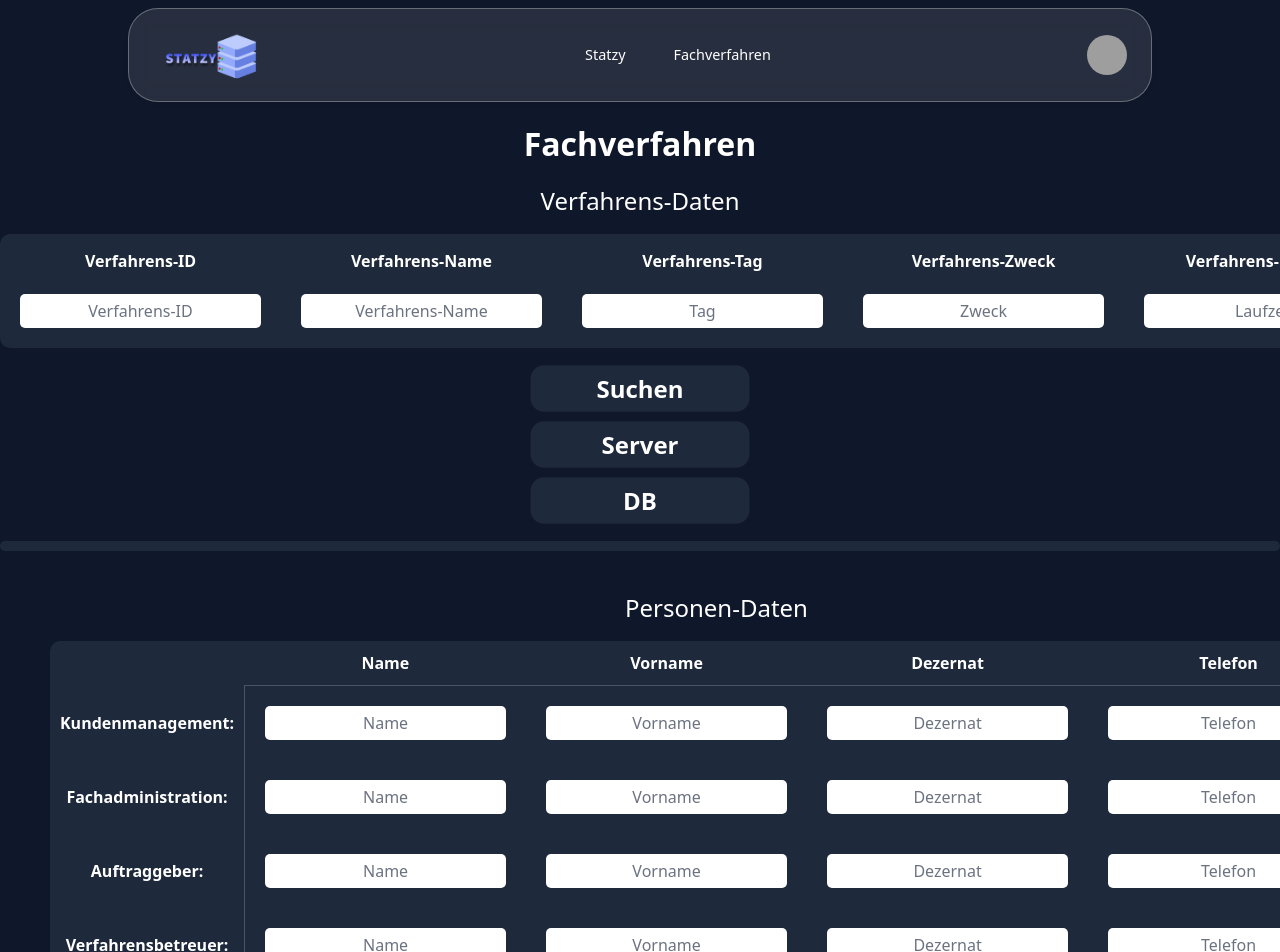
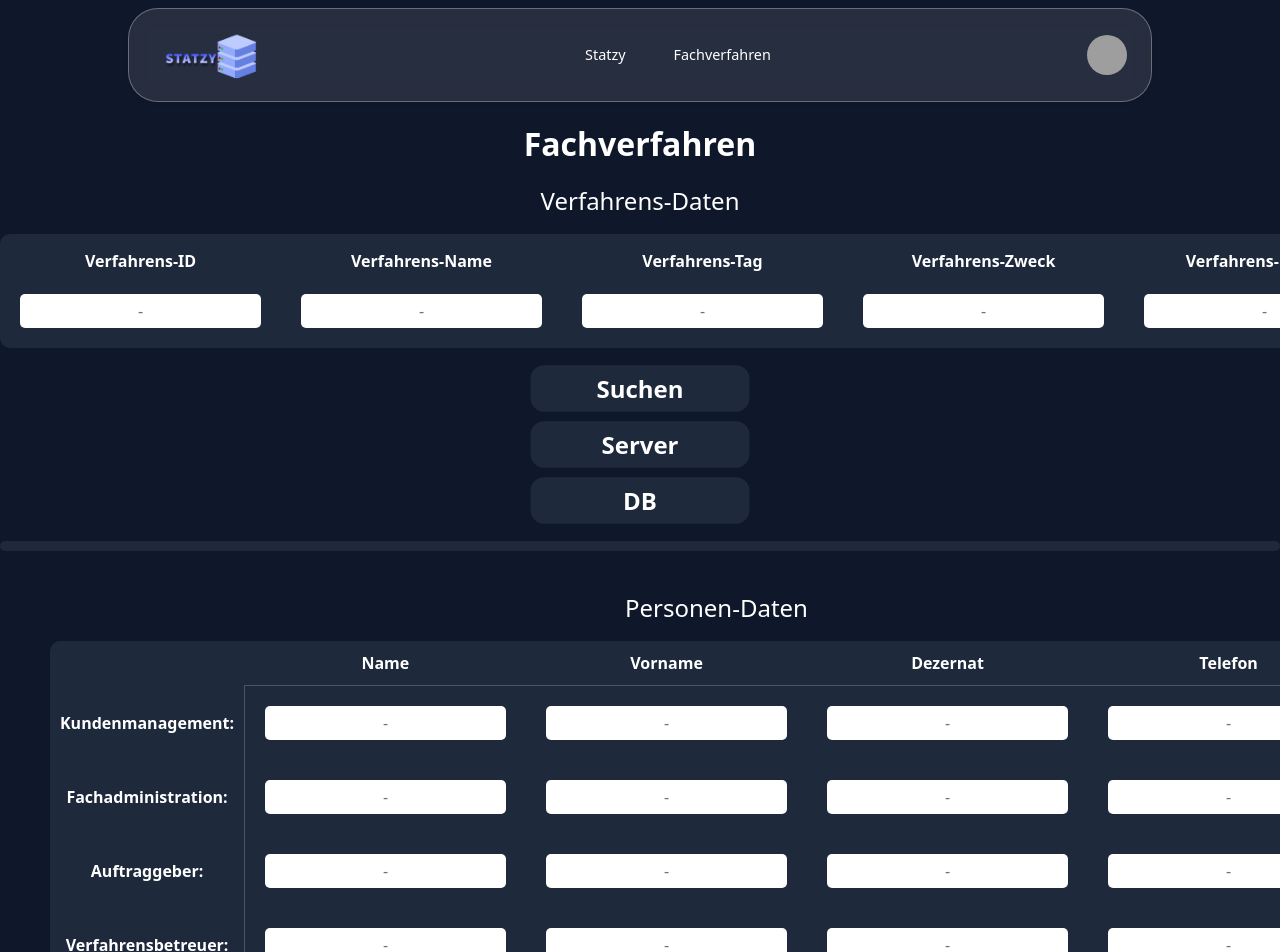
Before and after one commit to LeonKohli/statzy-nuxt, a Nuxt app: page /fachverfahren in a window 1280 px wide. Shown: the top 952 px of the page. Built offline with nearby package versions, Linux system fonts and the light colour scheme; grey boxes are pictures that could not be loaded.

Commit message:
standard-text in eingabefeld

```diff
--- a/pages/fachverfahren.vue
+++ b/pages/fachverfahren.vue
@@ -12,11 +12,11 @@
                     <th class="tablehead"> Verfahrens-Laufzeit </th>
                 </tr>
                 <tr>
-                    <td class="tabledata"> <input class="eingabe" v-model="fachverfahrenId" @keyup.enter="sucheFachverfahren" placeholder="Verfahrens-ID"/> </td>
-                    <td class="tabledata"> <input class="eingabe" v-model="name" placeholder="Verfahrens-Name"/> </td>
-                    <td class="tabledata"> <input class="eingabe" v-model="tag" placeholder="Tag"/> </td>
-                    <td class="tabledata"> <input class="eingabe" v-model="verwendungszweck" placeholder="Zweck"/> </td>
-                    <td class="tabledata"> <input class="eingabe" v-model="laufzeitverfahren" placeholder="Laufzeit"/> </td>
+                    <td class="tabledata"> <input class="eingabe" v-model="fachverfahrenId" @keyup.enter="sucheFachverfahren" placeholder="-"/> </td>
+                    <td class="tabledata"> <input class="eingabe" v-model="name" placeholder="-"/> </td>
+                    <td class="tabledata"> <input class="eingabe" v-model="tag" placeholder="-"/> </td>
+                    <td class="tabledata"> <input class="eingabe" v-model="verwendungszweck" placeholder="-"/> </td>
+                    <td class="tabledata"> <input class="eingabe" v-model="laufzeitverfahren" placeholder="-"/> </td>
                 </tr>
             </table>
             <button class="button" @click="sucheFachverfahren"> Suchen </button>
@@ -47,31 +47,31 @@
                 </tr>
                 <tr>
                     <th class="tableheadside"> Kundenmanagement: </th>
-                    <td class="tabledata"><input class="eingabe" v-model="kundenmanagement.name" placeholder="Name"/></td>
-                    <td class="tabledata"><input class="eingabe" v-model="kundenmanagement.vorname" placeholder="Vorname"/></td>
-                    <td class="tabledata"><input class="eingabe" v-model="kundenmanagement.dezernat" placeholder="Dezernat"/></td>
-                    <td class="tabledata"><input class="eingabe" v-model="kundenmanagement.telefon" placeholder="Telefon"/></td>
+                    <td class="tabledata"><input class="eingabe" v-model="kundenmanagement.name" placeholder="-"/></td>
+                    <td class="tabledata"><input class="eingabe" v-model="kundenmanagement.vorname" placeholder="-"/></td>
+                    <td class="tabledata"><input class="eingabe" v-model="kundenmanagement.dezernat" placeholder="-"/></td>
+                    <td class="tabledata"><input class="eingabe" v-model="kundenmanagement.telefon" placeholder="-"/></td>
                 </tr>
                 <tr>
                     <th class="tableheadside"> Fachadministration: </th>
-                    <td class="tabledata"><input class="eingabe" v-model="fachadministration.name" placeholder="Name"/></td>
-                    <td class="tabledata"><input class="eingabe" v-model="fachadministration.vorname" placeholder="Vorname"/></td>
-                    <td class="tabledata"><input class="eingabe" v-model="fachadministration.dezernat" placeholder="Dezernat"/></td>
-                    <td class="tabledata"><input class="eingabe" v-model="fachadministration.telefon" placeholder="Telefon"/></td>
+                    <td class="tabledata"><input class="eingabe" v-model="fachadministration.name" placeholder="-"/></td>
+                    <td class="tabledata"><input class="eingabe" v-model="fachadministration.vorname" placeholder="-"/></td>
+                    <td class="tabledata"><input class="eingabe" v-model="fachadministration.dezernat" placeholder="-"/></td>
+                    <td class="tabledata"><input class="eingabe" v-model="fachadministration.telefon" placeholder="-"/></td>
                 </tr>
                 <tr>
                     <th class="tableheadside"> Auftraggeber: </th>
-                    <td class="tabledata"><input class="eingabe" v-model="auftraggeber.name" placeholder="Name"/></td>
-                    <td class="tabledata"><input class="eingabe" v-model="auftraggeber.vorname" placeholder="Vorname"/></td>
-                    <td class="tabledata"><input class="eingabe" v-model="auftraggeber.dezernat" placeholder="Dezernat"/></td>
-                    <td class="tabledata"><input class="eingabe" v-model="auftraggeber.telefon" placeholder="Telefon"/></td>
+                    <td class="tabledata"><input class="eingabe" v-model="auftraggeber.name" placeholder="-"/></td>
+                    <td class="tabledata"><input class="eingabe" v-model="auftraggeber.vorname" placeholder="-"/></td>
+                    <td class="tabledata"><input class="eingabe" v-model="auftraggeber.dezernat" placeholder="-"/></td>
+                    <td class="tabledata"><input class="eingabe" v-model="auftraggeber.telefon" placeholder="-"/></td>
                 </tr>
                 <tr>
                     <th class="tableheadside"> Verfahrensbetreuer: </th>
-                    <td class="tabledata"><input class="eingabe" v-model="verfahrensbetreuer.name" placeholder="Name"/></td>
-                    <td class="tabledata"><input class="eingabe" v-model="verfahrensbetreuer.vorname" placeholder="Vorname"/></td>
-                    <td class="tabledata"><input class="eingabe" v-model="verfahrensbetreuer.dezernat" placeholder="Dezernat"/></td>
-                    <td class="tabledata"><input class="eingabe" v-model="verfahrensbetreuer.telefon" placeholder="Telefon"/></td>
+                    <td class="tabledata"><input class="eingabe" v-model="verfahrensbetreuer.name" placeholder="-"/></td>
+                    <td class="tabledata"><input class="eingabe" v-model="verfahrensbetreuer.vorname" placeholder="-"/></td>
+                    <td class="tabledata"><input class="eingabe" v-model="verfahrensbetreuer.dezernat" placeholder="-"/></td>
+                    <td class="tabledata"><input class="eingabe" v-model="verfahrensbetreuer.telefon" placeholder="-"/></td>
                 </tr>
             </table>
             <table class="personen-button">
@@ -95,7 +95,7 @@
                     <tr>
                         <th> Name </th>
                         <td class="tableSeperator">
-                            <input class="eingabe" v-model="serverDetails.name" placeholder="Name" />
+                            <input class="eingabe" v-model="serverDetails.name" placeholder="-" />
                         </td>
                         <th> Hochverfügbar </th>
                         <td>
@@ -111,7 +111,7 @@
                         </td>
                         <th> Verfügbarkeit </th>
                         <td>
-                            <input class="eingabe" v-model="serverDetails.verfügbarkeit" placeholder="Verfügbarkeit" />
+                            <input class="eingabe" v-model="serverDetails.verfügbarkeit" placeholder="-" />
                         </td>
                     </tr>
                     <tr>
@@ -123,7 +123,7 @@
                         </td>
                         <th> Vertraulichkeit </th>
                         <td>
-                            <input class="eingabe" v-model="serverDetails.vertraulichkeit" placeholder="Vertraulichkeit" />
+                            <input class="eingabe" v-model="serverDetails.vertraulichkeit" placeholder="-" />
                         </td>
                     </tr>
                     <tr>
@@ -135,7 +135,7 @@
                         </td>
                         <th> Integrität </th>
                         <td>
-                            <input class="eingabe" v-model="serverDetails.integrität" placeholder="Integrität" />
+                            <input class="eingabe" v-model="serverDetails.integrität" placeholder="-" />
                         </td>
                     </tr>
                     <tr>
@@ -161,7 +161,7 @@
                         </td>
                         <th> Anmerkungen </th>
                         <td>
-                            <input class="eingabe" v-model="serverDetails.anmerkungen" placeholder="Anmerkungen" />
+                            <input class="eingabe" v-model="serverDetails.anmerkungen" placeholder="-" />
                         </td>
                     </tr>
                     <tr>
@@ -179,11 +179,11 @@
                     <tr>
                         <th> HD-Kapazität </th>
                         <td class="tableSeperator">
-                            <input class="eingabe" v-model="serverDetails.hdKapazität" placeholder="Kapazität" />
+                            <input class="eingabe" v-model="serverDetails.hdKapazität" placeholder="-" />
                         </td>
                         <th> vorraussichtl. Lieferzeit </th>
                         <td>
-                            <input class="eingabe" v-model="serverDetails.lieferzeit" placeholder="Lieferzeit" />
+                            <input class="eingabe" v-model="serverDetails.lieferzeit" placeholder="-" />
                         </td>
                     </tr>
                     <tr>
@@ -208,7 +208,7 @@
                 <table class="db">
                     <tr>
                         <th> Name </th>
-                        <td> <input class="eingabe" placeholder="Name" /> </td>
+                        <td> <input class="eingabe" placeholder="-" /> </td>
                     </tr>
                     <tr>
                         <th> Datenbank-Typ </th>
@@ -216,15 +216,15 @@
                     </tr>
                     <tr>
                         <th> Clusterlösung </th>
-                        <td> <input class="eingabe" placeholder="Lösung" /> </td>
+                        <td> <input class="eingabe" placeholder="-" /> </td>
                     </tr>
                     <tr>
                         <th> Größe der Instanz </th>
-                        <td> <input class="eingabe" placeholder="Größe" /> </td>
+                        <td> <input class="eingabe" placeholder="-" /> </td>
                     </tr>
                     <tr>
                         <th> Festplattengröße </th>
-                        <td> <input class="eingabe" placeholder="Größe" /> </td>
+                        <td> <input class="eingabe" placeholder="-" /> </td>
                     </tr>
                 </table>
                 <button class="button-db"> Bearbeiten </button>
@@ -450,10 +450,10 @@ export default {
 
         resetFachverfahrenData() {
             // Setze alle Datenfelder zurück
-            this.verfahrensName = '';
-            this.verfahrensTag = '';
-            this.verfahrensZweck = '';
-            this.verfahrensLaufzeit = '';
+            this.name = '';
+            this.tag = '';
+            this.verwendungszweck = '';
+            this.laufzeitverfahren = '';
             // ... Setze weitere Felder nach Bedarf
 
             // Setze Personendaten zurück
@@ -474,11 +474,6 @@ export default {
             this.DB = true;
         },
         async fetchDatabasesForFachverfahren() {
-        if (!this.fachverfahrenId) {
-            alert('Please enter a Fachverfahren ID.');
-            return;
-        }
-
         try {
             const response = await fetch(`/api/databases/${encodeURIComponent(this.fachverfahrenId)}`);
             if (!response.ok) {
```
